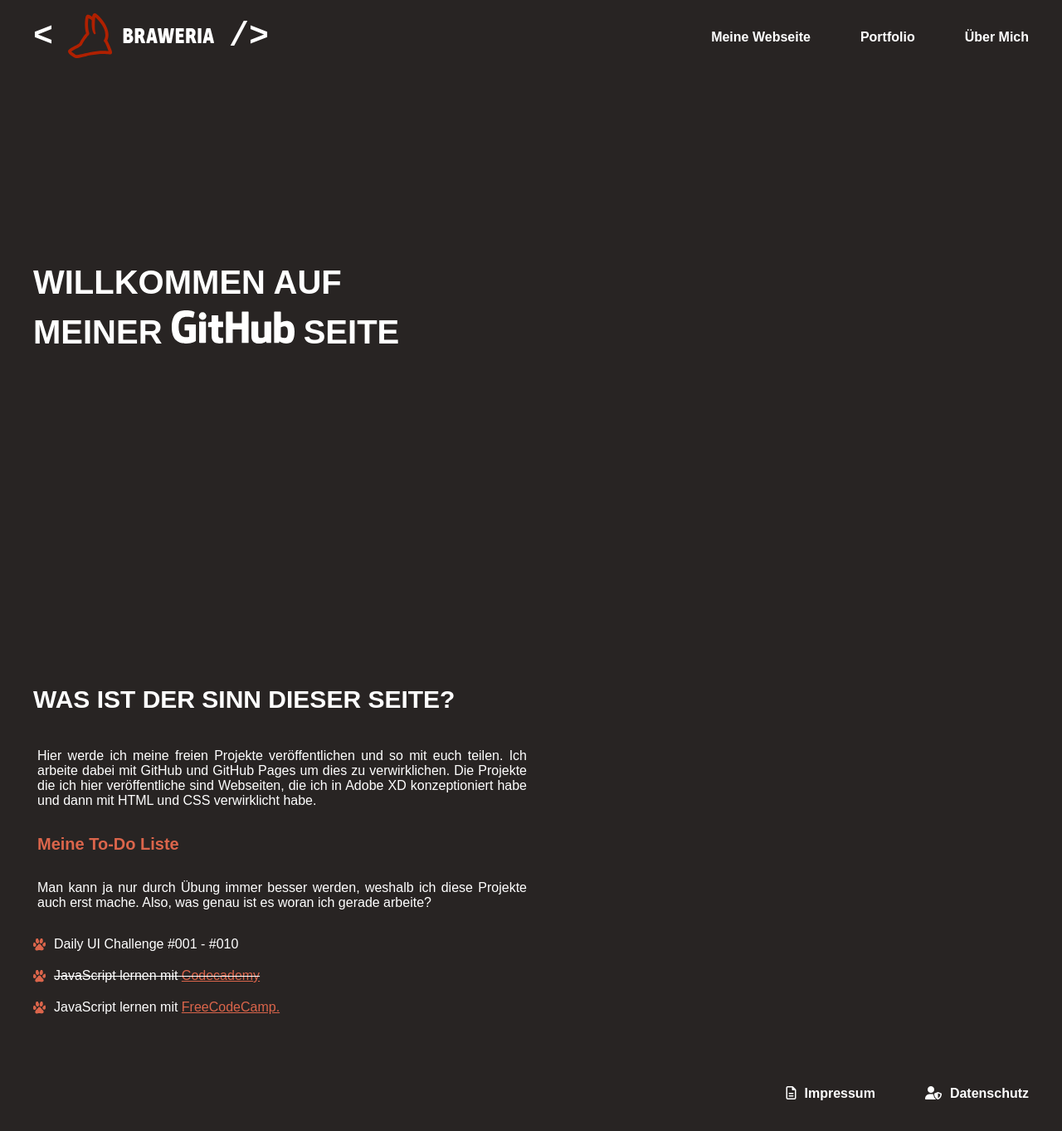
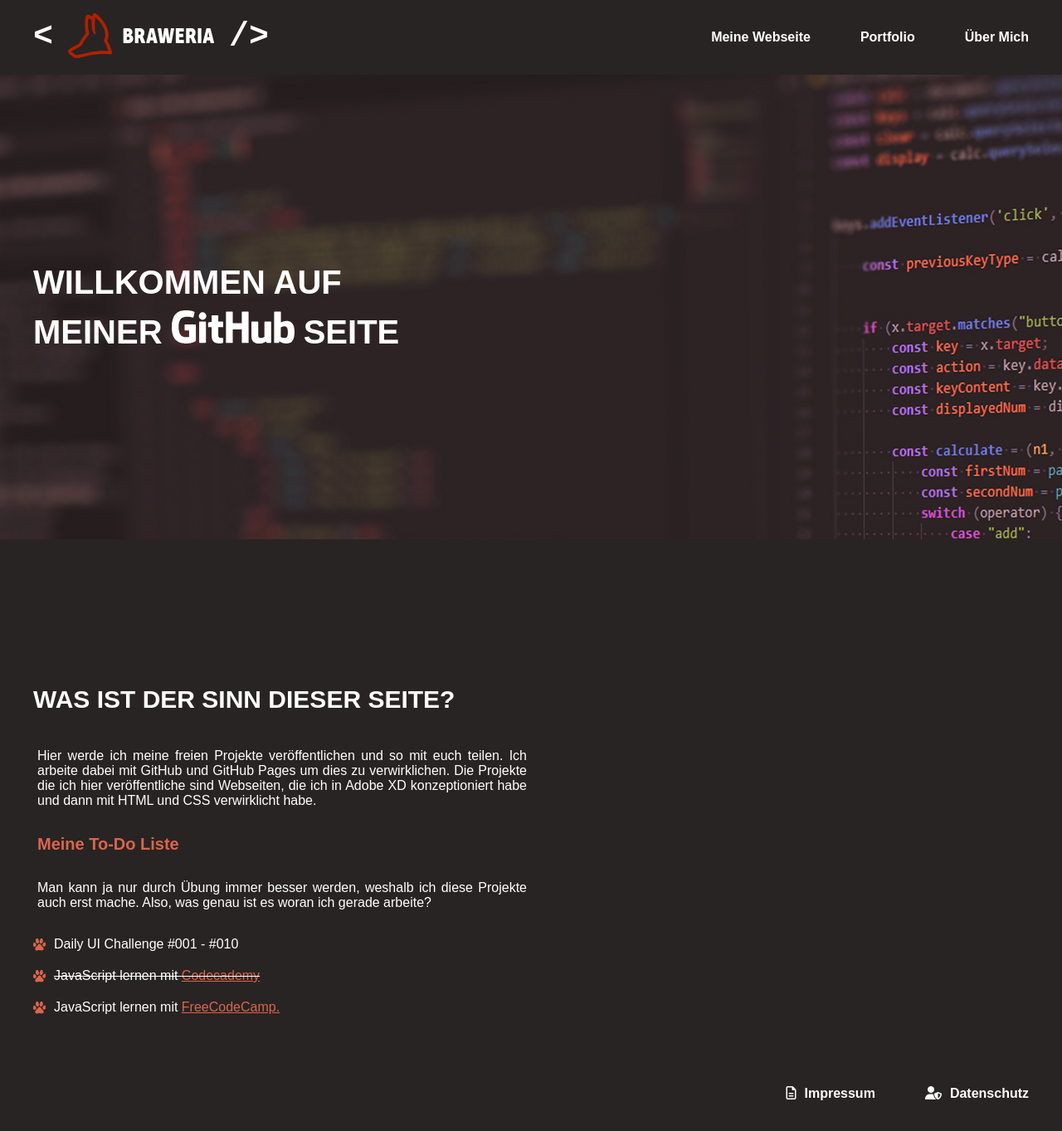
Before and after one commit to wiktoriavh/braweria.github.io, a Jekyll site: the page built from index.html, in a window 1280 px wide. Shown: the whole page at 83% size. Built offline with Jekyll 4.4.1, drawn with Linux system fonts in a browser that asks for light colours; nearby versions of some CDN libraries; some web fonts are replaced; comment, search, counter and statistics services are not loaded.

Commit message:
Update main.css

```diff
--- a/css/main.css
+++ b/css/main.css
@@ -192,7 +192,7 @@ a {
 
 .hero {
 	padding: 200px 0;
-	background-image: url("images/hero-vscode-coding-calculator-tilt-red-overlay.jpg");
+	background-image: url("../images/hero-vscode-coding-calculator-tilt-red-overlay.jpg");
 }
 
 .hero h1 {
```
